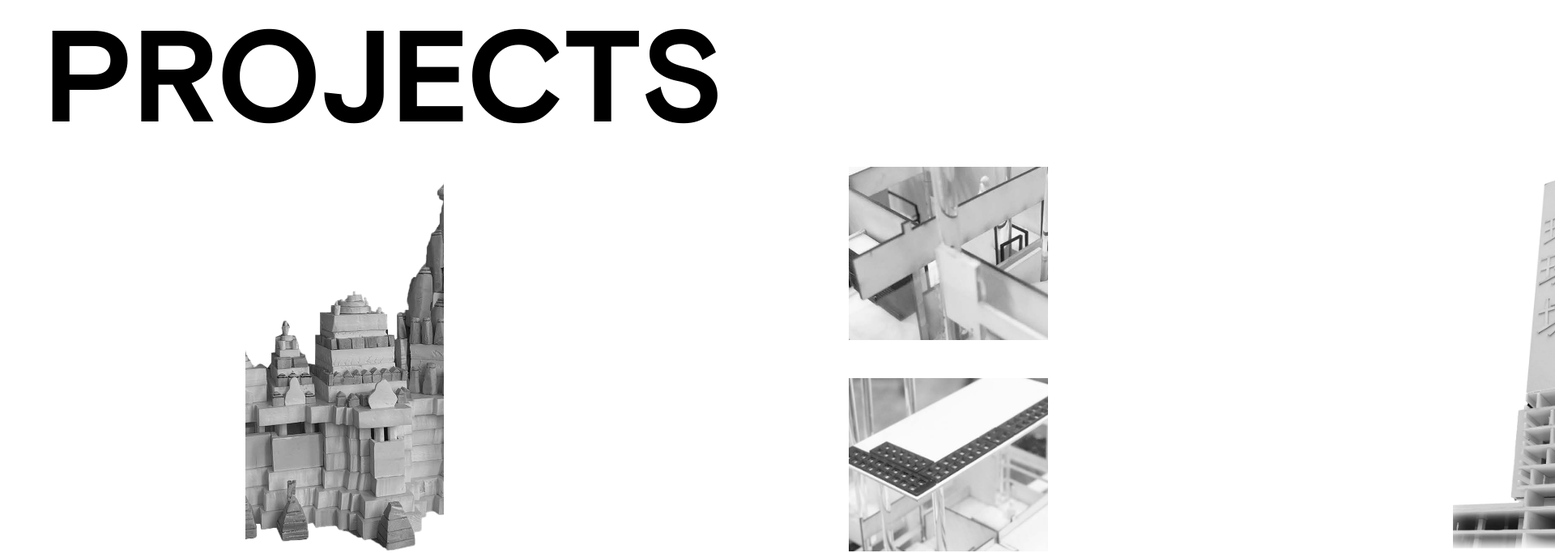
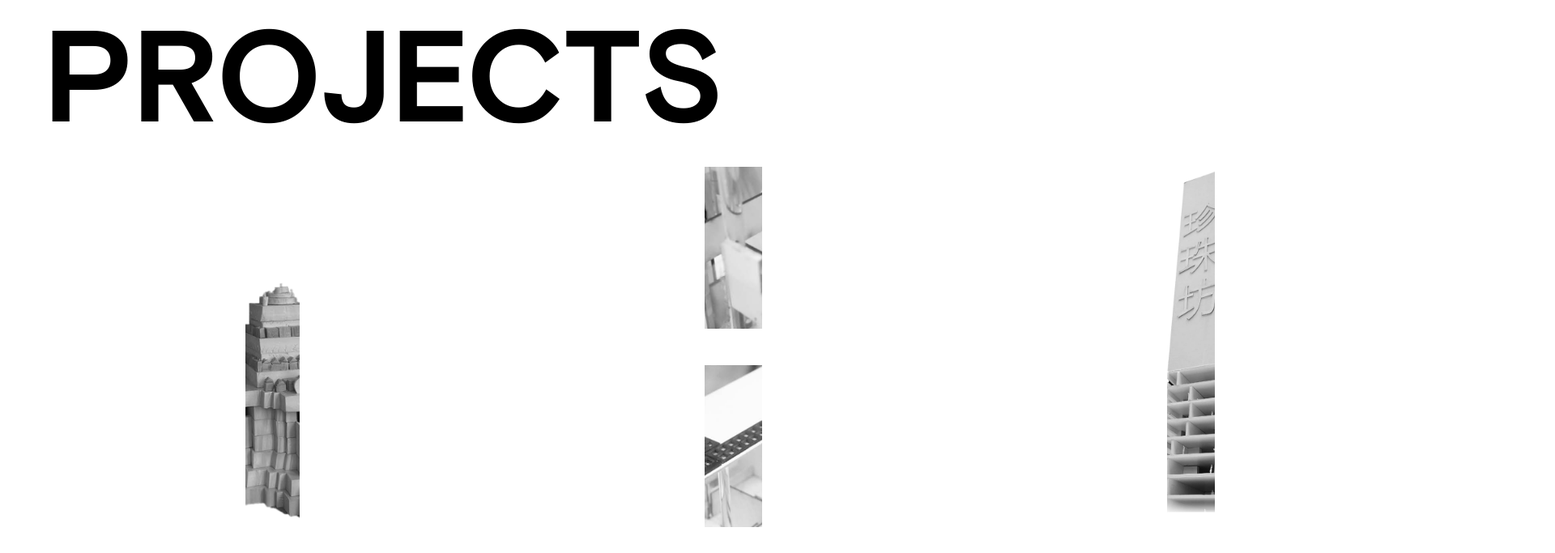
Before and after one commit to Cliffenlee/Cliffenlee.github.io, a Next.js app in the folder next/portfolio/: page /components/carousel/carousel in a window 1280 px wide. Shown: the top 683 px of the page at 81% size, 1920 px wide, since content can reach past the window. Built offline with nearby package versions, Linux system fonts and the light colour scheme.

Commit message:
shift offsetX to carouselItems

```diff
--- a/next/portfolio/pages/components/carousel/carousel.module.css
+++ b/next/portfolio/pages/components/carousel/carousel.module.css
@@ -1,5 +1,6 @@
 .root {
   display: flex;
+  position: relative;
   flex-direction: column;
   justify-content: space-between;
   width: 200vw;
@@ -18,7 +19,6 @@
   display: flex;
   height: 80%;
   width: 100%;
-  transform: translate3d(0px, -5610px, 0px);
 }
 
 .caret {
--- a/next/portfolio/pages/components/carousel/carousel.tsx
+++ b/next/portfolio/pages/components/carousel/carousel.tsx
@@ -52,6 +52,16 @@ const projects: ReadonlyArray<Project> = [
     name: "PEOPLE’S PARK COMPLEX",
     imageURI: "/images/3.png",
   },
+  {
+    id: 4,
+    name: "PEOPLE’S PARK COMPLEX",
+    imageURI: "/images/3.png",
+  },
+  {
+    id: 5,
+    name: "PEOPLE’S PARK COMPLEX",
+    imageURI: "/images/3.png",
+  },
 ];
 
 export default function Carousel({}: {}): JSX.Element {
@@ -76,7 +86,6 @@ export default function Carousel({}: {}): JSX.Element {
       <span className={styles.bigFont}>PROJECTS</span>
       <div
         className={styles.carousel}
-        style={{ transform: `translateX(${offsetX * 1.5}px)` }}
         onClick={(e) => {
           e.preventDefault();
         }}
@@ -107,8 +116,10 @@ export default function Carousel({}: {}): JSX.Element {
         {projects.map((project) => {
           return (
             <CarouselItem
+              offsetX={offsetX}
               centerPoint={centerPoint}
               clickable={clickable}
+              setOldOffsetX={setOldOffsetX}
               setClickable={setClickable}
               setSelectedProject={setSelectedProject}
               setShown={setShown}
--- a/next/portfolio/pages/components/carouselItem/carouselItem.tsx
+++ b/next/portfolio/pages/components/carouselItem/carouselItem.tsx
@@ -1,4 +1,4 @@
-import React, { useRef, useState } from "react";
+import React, { useEffect, useRef, useState } from "react";
 import Modal from "../modal/modal";
 import styles from "./carouselItem.module.css";
 
@@ -7,6 +7,7 @@ export default function CarouselItem({
   id,
   name,
   clickable,
+  offsetX,
   setClickable,
   setShown,
   setSelectedProject,
@@ -14,6 +15,7 @@ export default function CarouselItem({
 }: {
   children: React.ReactNode;
   id: number;
+  offsetX: number;
   name: string;
   clickable: boolean;
   setClickable: (a: boolean) => void;
@@ -21,19 +23,27 @@ export default function CarouselItem({
   setShown: (a: boolean) => void;
   centerPoint: number;
 }): JSX.Element {
+  const [finalOffset, setFinalOffset] = useState(offsetX);
   const carouselItemRef = useRef();
   const itemXOffset =
     carouselItemRef?.current?.getBoundingClientRect().left +
       carouselItemRef?.current?.getBoundingClientRect().width / 2 ??
     centerPoint;
-  if (id == 2) {
-    console.log(centerPoint - itemXOffset);
+  useEffect(() => {
+    if (carouselItemRef?.current?.getBoundingClientRect().right < 0) {
+      setFinalOffset(3000);
+    } else {
+      setFinalOffset(offsetX * 1.5);
+    }
+  }, [offsetX]);
+  if (id == 1) {
+    console.log(carouselItemRef?.current?.getBoundingClientRect().right);
   }
   return (
     <div
       ref={carouselItemRef}
       style={{
-        transform: `translateY(${-(
+        transform: `translateX(${finalOffset}px) translateY(${-(
           Math.abs(centerPoint - itemXOffset) / 55
         )}px) rotate(${-((centerPoint - itemXOffset) / 300)}deg)`,
       }}
```
